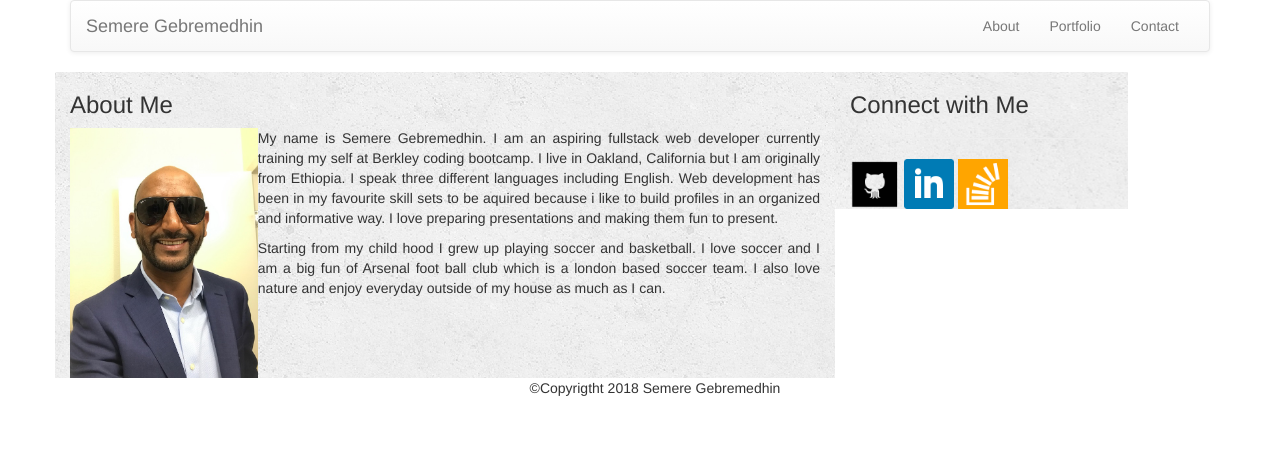
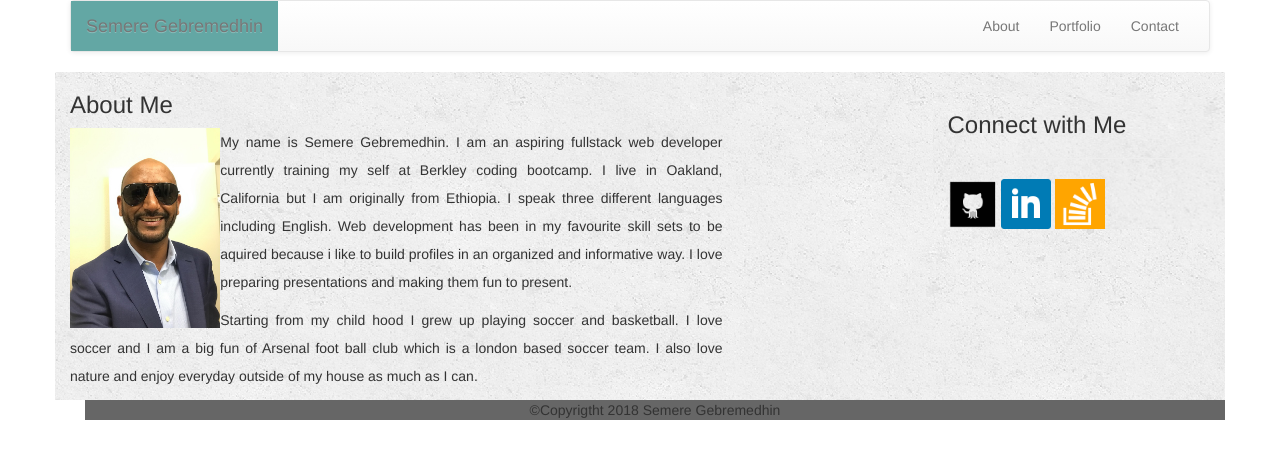
Before and after one commit to semegoita/Bootstrap-Portfolio, a plain HTML site: page index.html in a window 1280 px wide. Drawn offline with nearby package versions, Linux system fonts and the light colour scheme.

Commit message:
changed the back ground of header one

```diff
--- a/index.html
+++ b/index.html
@@ -16,6 +16,7 @@
   <!-- Latest compiled and minified JavaScript -->
   <script src="https://maxcdn.bootstrapcdn.com/bootstrap/3.3.7/js/bootstrap.min.js" integrity="sha384-Tc5IQib027qvyjSMfHjOMaLkfuWVxZxUPnCJA7l2mCWNIpG9mGCD8wGNIcPD7Txa"
     crossorigin="anonymous"></script>
+
   <title>Basic Portfolio</title>
 </head>
 
@@ -32,7 +33,7 @@
             <span class="icon-bar"></span>
             <span class="icon-bar"></span>
           </button>
-          <a class="navbar-brand" href="index.html">Semere Gebremedhin</a>
+          <a class="navbar-brand" href="index.html" style="background-color: #63a7a4;" style="color:black;">Semere Gebremedhin</a>
         </div>
 
         <!-- Collect the nav links, forms, and other content for toggling -->
@@ -53,31 +54,36 @@
       </div>
       <!-- /.container-fluid -->
     </nav>
-    <div class="row">
-        <div class="col-xs-12 col-md-8"  style="background: url('assets/imgs/concrete.png')">
+    <div class="row" style="background: url('assets/imgs/concrete.png')">
+      <div class="col-xs-12 col-md-7">
         <h3>About Me</h3>
         <div class="pull-left">
-        <img src="assets/imgs/seme.jpg" alt="my profile picture" height="250px">
+          <img src="assets/imgs/seme.jpg" alt="my profile picture" height="200px">
         </div>
-        <div class="text-justify" class="pull-left" class="span5 offset1">
-        <p class="description"> My name is Semere Gebremedhin. I am an aspiring fullstack web developer currently training my self at Berkley coding
-          bootcamp. I live in Oakland, California but I am originally from Ethiopia. I speak three different languages including
-          English. Web development has been in my favourite skill sets to be aquired because i like to build profiles in
-          an organized and informative way. I love preparing presentations and making them fun to present.
+        <div class="text-justify" class="pull-left">
+          <div>
+            <p class="description" style="line-height:200%;" style="margin-left:10px;"> My name is Semere Gebremedhin. I am an aspiring fullstack web developer currently training my self at Berkley
+              coding bootcamp. I live in Oakland, California but I am originally from Ethiopia. I speak three different languages
+              including English. Web development has been in my favourite skill sets to be aquired because i like to build
+              profiles in an organized and informative way. I love preparing presentations and making them fun to present.
             </p>
-        <p class="para2">
+            <p class="para2" style="line-height:200%;">
               Starting from my child hood I grew up playing soccer and basketball. I love soccer and I am a big fun of Arsenal foot ball
-          club which is a london based soccer team. I also love nature and enjoy everyday outside of my house as much as
-          I can.
+              club which is a london based soccer team. I also love nature and enjoy everyday outside of my house as much
+              as I can.
             </p>
+          </div>
         </div>
         <div class="clearfix"></div>
       </div>
-      <div class="col-xs-6 col-md-3"  style="background: url('assets/imgs/concrete.png')">
-          <div class="span5 offset1 "><h3>Connect with Me
-          </h3></div>
+      <br>
+      <div class="col-xs-6 col-md-3 col-md-offset-2" style="background: url('assets/imgs/concrete.png')">
+        <div class="span5 offset1 ">
+          <h3>Connect with Me
+          </h3>
+        </div>
         <hr class="line-i">
-              <div class="icons" class="span6 " >
+        <div class="icons" class="span6 ">
           <a href="https://github.com/semegoita" target="_blank">
             <img width="50px" height="50px" class="github" src="assets/imgs/github.png" alt="github-logo">
           </a>
@@ -90,10 +96,12 @@
         </div>
       </div>
     </div>
+    <footer>
+      <div class="container">
+        <p class="text-center" style="background: #666666;" style="color:white;"> &copy;Copyrigtht 2018 Semere Gebremedhin</p>
+      </div>
+    </footer>
 
-    <div class="container">
-      <p class="text-center"> &copy;Copyrigtht 2018 Semere Gebremedhin</p>
-    </div>
 
 
   </div>
```
Also changed, not shown: portfolio.html (+11 -3 lines). Lines whose indentation alone changed are shown as unchanged.
